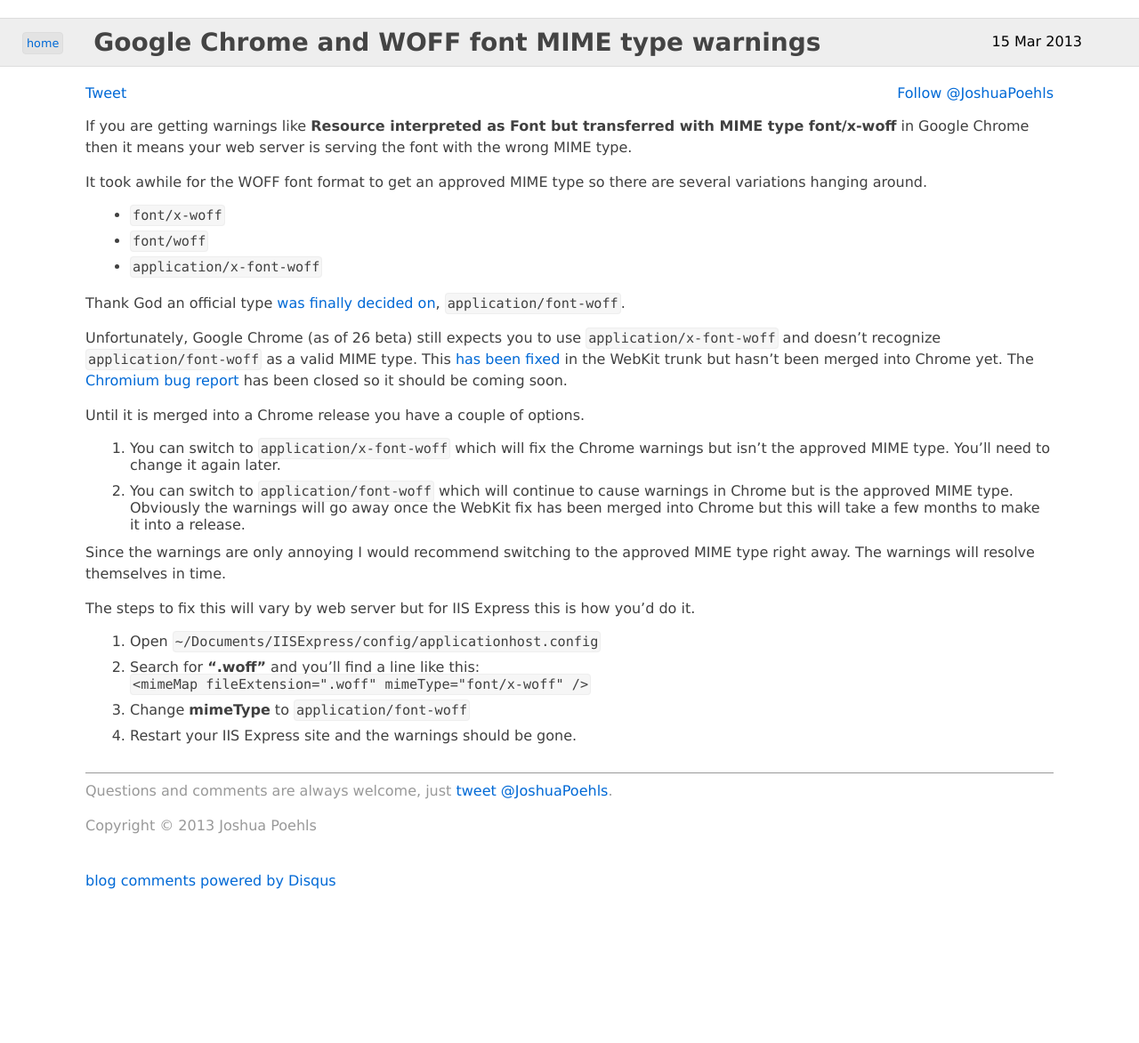
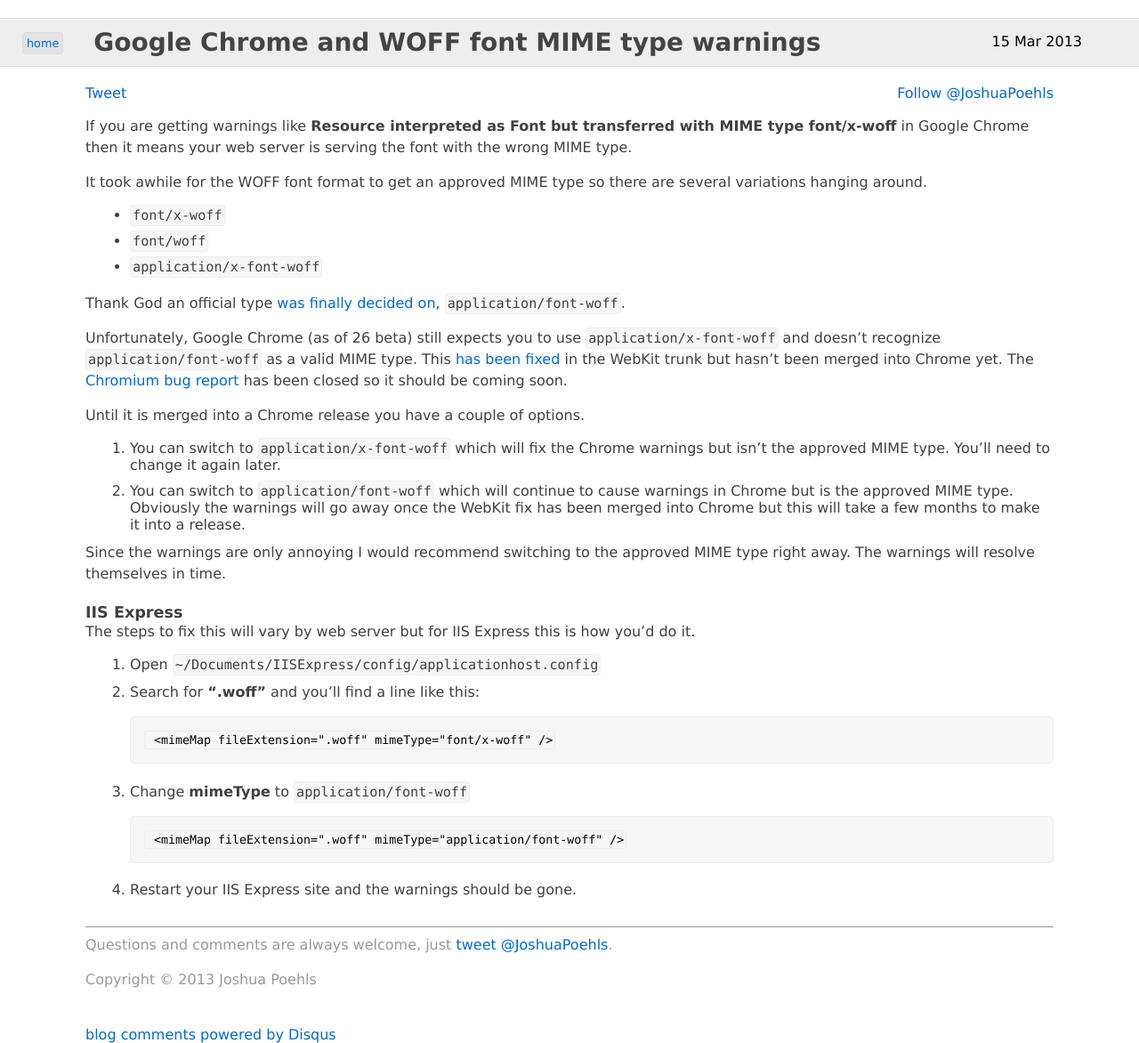
Before and after one commit to jpoehls/zduck.com, a Jekyll site: the page built from _posts/2013/2013-03-15-google-chrome-and-woff-font-mime-type-warnings.md, in a window 1280 px wide. Shown: the whole page at 89% size. Built offline with Jekyll 4.4.1, drawn with Linux system fonts in a browser that asks for light colours; comment, search, counter and statistics services are not loaded; before the commit the page ends 999 px from its top, so only the background shows below that.

Commit message:
Fixing post

```diff
--- a/_posts/2013/2013-03-15-google-chrome-and-woff-font-mime-type-warnings.md
+++ b/_posts/2013/2013-03-15-google-chrome-and-woff-font-mime-type-warnings.md
@@ -24,10 +24,15 @@
 
 Since the warnings are only annoying I would recommend switching to the approved MIME type right away. The warnings will resolve themselves in time.
 
+### IIS Express
+
 The steps to fix this will vary by web server but for IIS Express this is how you'd do it.
 
 1. Open `~/Documents/IISExpress/config/applicationhost.config`
 2. Search for **".woff"** and you'll find a line like this:
-     `<mimeMap fileExtension=".woff" mimeType="font/x-woff" />`
-2. Change **mimeType** to `application/font-woff`
-3. Restart your IIS Express site and the warnings should be gone.
+
+        <mimeMap fileExtension=".woff" mimeType="font/x-woff" />
+3. Change **mimeType** to `application/font-woff`
+
+        <mimeMap fileExtension=".woff" mimeType="application/font-woff" />
+4. Restart your IIS Express site and the warnings should be gone.
```
